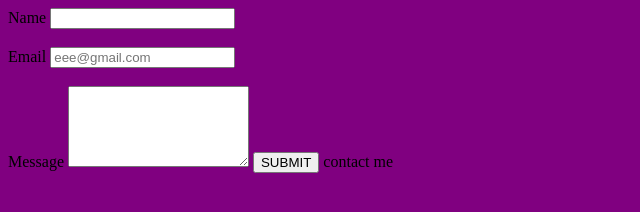
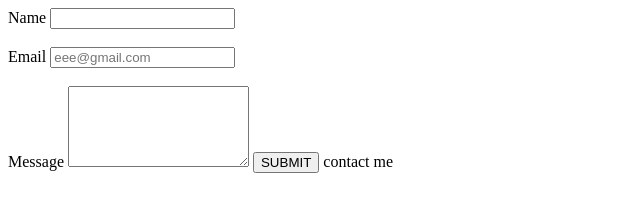
Before and after one commit to DorothyMartha/myproject2, a plain HTML site: page contact.html in a window 1280 px wide. Shown: the whole page, without its empty margins (0-640 px from the left). Drawn offline with Linux system fonts and the light colour scheme.

Commit message:
Update contact.html

```diff
--- a/contact.html
+++ b/contact.html
@@ -4,7 +4,6 @@
   <meta charset="UTF-8">
   <title>Contact Me</title>
   <style type="text/css">
-    body {background-color: purple;}
    </style>
 </head>
 <body>
```
